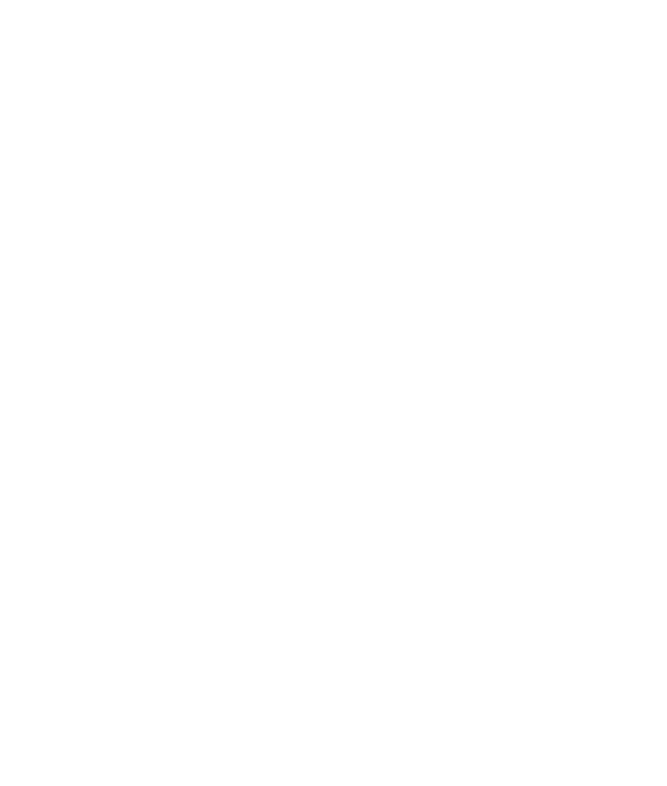
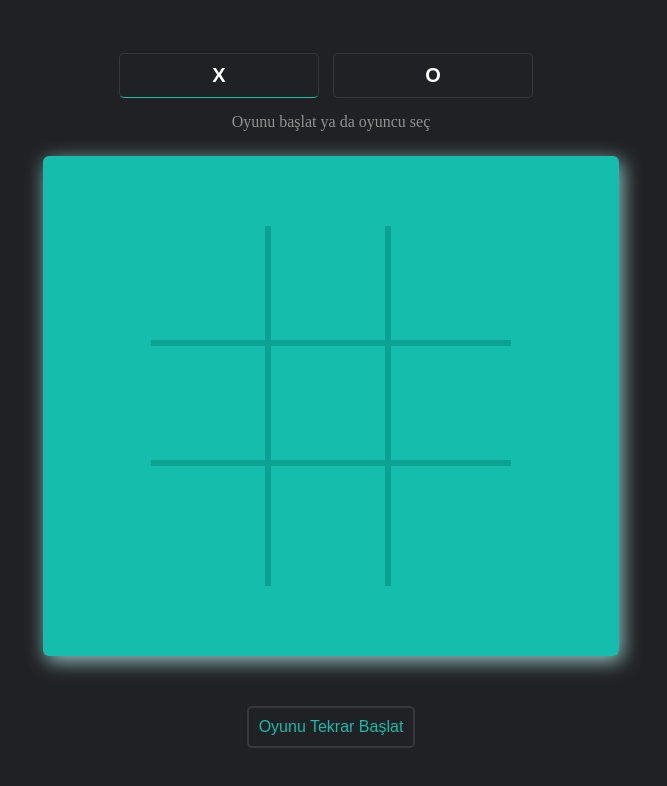
Before and after one commit to nbbanu/XOX, a plain HTML site: page index.html in a window 1280 px wide. Shown: the whole page, without its empty margins (309-976 px from the left). Drawn offline with Linux system fonts and the light colour scheme.

Commit message:
selectPlayer ve startGame added

```diff
--- a/index.html
+++ b/index.html
@@ -1,11 +1,37 @@
 <!DOCTYPE html>
 <html lang="en">
-<head>
-    <meta charset="UTF-8">
-    <meta name="viewport" content="width=device-width, initial-scale=1.0">
+  <head>
+    <meta charset="UTF-8" />
+    <meta name="viewport" content="width=device-width, initial-scale=1.0" />
     <title>XOX</title>
-</head>
-<body>
+    <link rel="stylesheet" href="style.css" />
+  </head>
+  <body>
+    <div class="container">
+      <div class="player-container">
+        <div class="player-inputs">
+          <button id="x-button"  class="player-input  selected-button">X</button>
+          <button id="o-button" class="player-input " >O</button>
+        </div>
+        <p class="which-player"> Oyunu başlat ya da oyuncu seç</p>
+      </div>
+      <div class="game-container">
+        <div class="board">
+            <div class="box" id="0"></div>
+            <div class="box" id="1"></div>
+            <div class="box" id="2"></div>
+            <div class="box" id="3"></div>
+            <div class="box" id="4"></div>
+            <div class="box" id="5"></div>
+            <div class="box" id="6"></div>
+            <div class="box" id="7"></div>
+            <div class="box" id="8"></div>
+        </div>
+      </div>
+      <button class="play-again-btn">Oyunu Tekrar Başlat</button>
+    </div>
 
-</body>
+
+    <script src="script.js"></script>
+  </body>
 </html>
--- a/script.js
+++ b/script.js
@@ -0,0 +1,56 @@
+const buttons = document.querySelectorAll(".player-input");
+const whichPlayer = document.querySelector(".which-player");
+const boxes = document.querySelectorAll(".box");
+
+let XPlayer = "X";
+let OPlayer = "O";
+let player = XPlayer;
+
+
+startGame(); //oyuncu seçmeden devam edersek
+buttons.forEach((button) => button.addEventListener("click", selectPlayer));
+
+function selectPlayer(e) {
+  let selectedPlayer = e.target.textContent;
+  whichPlayer.innerHTML = `
+    <span>${selectedPlayer}</span> koyan oyuncunun sırası
+    `;
+  if (e.target.id == "o-button") {
+    buttons[0].classList.remove("selected-button");
+    buttons[1].classList.add("selected-button");
+  } else {
+    buttons[0].classList.add("selected-button");
+    buttons[1].classList.remove("selected-button");
+  }
+  player = e.target.id == "o-button" ? OPlayer : XPlayer;
+  startGame(); //butonlardan oyuncu seçersek
+  //   button.setAttribute("disabled", "");
+}
+
+
+function startGame() {
+  console.log(player);
+  boxes.forEach((box) => {
+    box.removeEventListener("click",handleClick);
+    box.addEventListener("click", handleClick);
+  });
+}
+function handleClick(e){
+
+  console.log(player)
+  // whichPlayer.innerHTML = `
+  //   <span>${player}</span> koyan oyuncunun sırası
+  //   `
+  e.target.innerHTML = player;
+  player = player === XPlayer ? OPlayer : XPlayer
+  isGameOVer();
+}
+
+function isGameOVer(){
+  if(boxes[0].innerHTML ===boxes[1].innerHTML && boxes[0].innerHTML===boxes[2].innerHTML){
+    setTimeout(() =>{
+      alert(boxes[0].innerHTML + " kazandı")
+    },200)
+
+  }
+}
--- a/style.css
+++ b/style.css
@@ -1,4 +1,90 @@
-*{
-    box-sizing: border-box;
-    margin: 0;
+* {
+  box-sizing: border-box;
+  margin: 0;
 }
+:root{
+    --primary-border:rgba(250, 250, 250, 0.1);
+}
+.container {
+  width: 100%;
+  height: 100vh;
+  display: flex;
+  flex-direction: column;
+  align-items: center;
+  justify-content: center;
+  background-color: rgb(32, 33, 36);
+}
+
+.player-input {
+  margin-right: 10px;
+  width: 200px;
+  border: 1px solid var(--primary-border);
+  padding: 10px 10px;
+  font-size: 20px;
+  font-weight: 600;
+  background-color: rgb(32, 33, 36);
+  color: #fff;
+  border-radius: 5px;
+  cursor: pointer;
+}
+.player-input:active {
+  background-color: var(--primary-border);
+}
+.which-player {
+  text-align: center;
+  padding: 15px 0 25px 0;
+  color: #fff;
+  opacity: 0.5;
+}
+.selected-button {
+  border-bottom: 1px solid rgb(20, 189, 172);
+}
+.game-container {
+  display: flex;
+  align-items: center;
+  justify-content: center;
+  width: 45%;
+  height: 500px;
+  background-color: rgb(20, 189, 172);
+  border-radius: 6px;
+  box-shadow: 3px 5px 20px rgb(151, 199, 194);
+}
+.board {
+  display: grid;
+  grid-template-columns: repeat(3, 1fr);
+  margin: 0 50px;
+}
+.board .box {
+  display: flex;
+  align-items: center;
+  justify-content: center;
+  font-size: 45px;
+  cursor: pointer;
+  color: rgb(84, 84, 84);
+  width: 120px;
+  height: 120px;
+  border-right: 6px solid rgb(12, 161, 146);
+  border-bottom: 6px solid rgb(12, 161, 146);
+}
+.board .box:nth-child(3),
+.board .box:nth-child(6),
+.board .box:nth-child(9) {
+  border-right: none;
+}
+
+.board .box:nth-child(7),
+.board .box:nth-child(8),
+.board .box:nth-child(9) {
+  border-bottom: none;
+}
+.play-again-btn{
+    margin-top: 50px;
+    border: 2px solid var(--primary-border);
+    outline: none;
+    background-color: transparent;
+    padding: 10px;
+    color: rgb(20, 189, 172);
+    font-size: 16px;
+    border-radius: 5px;
+    cursor: pointer;
+}
```
